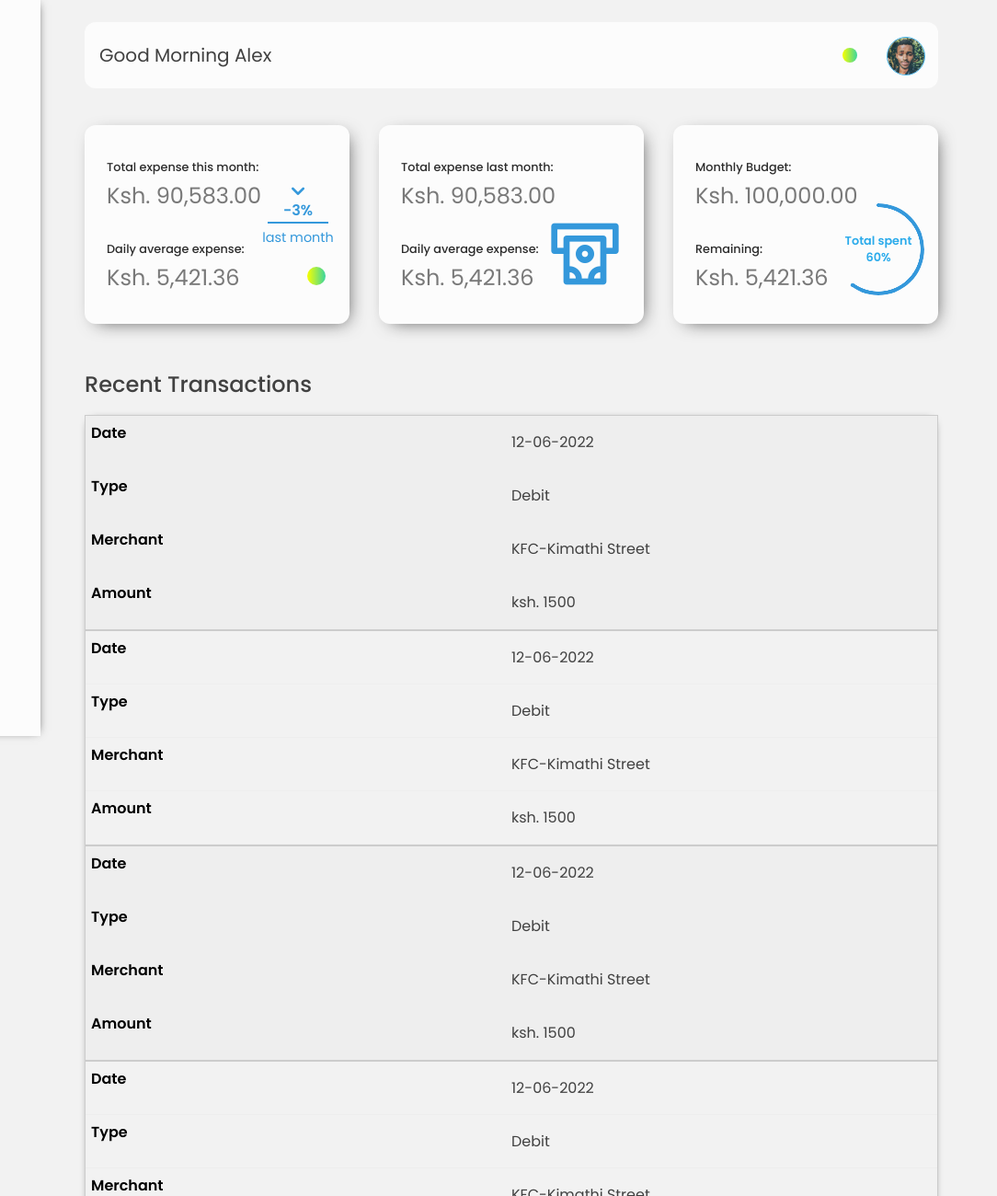
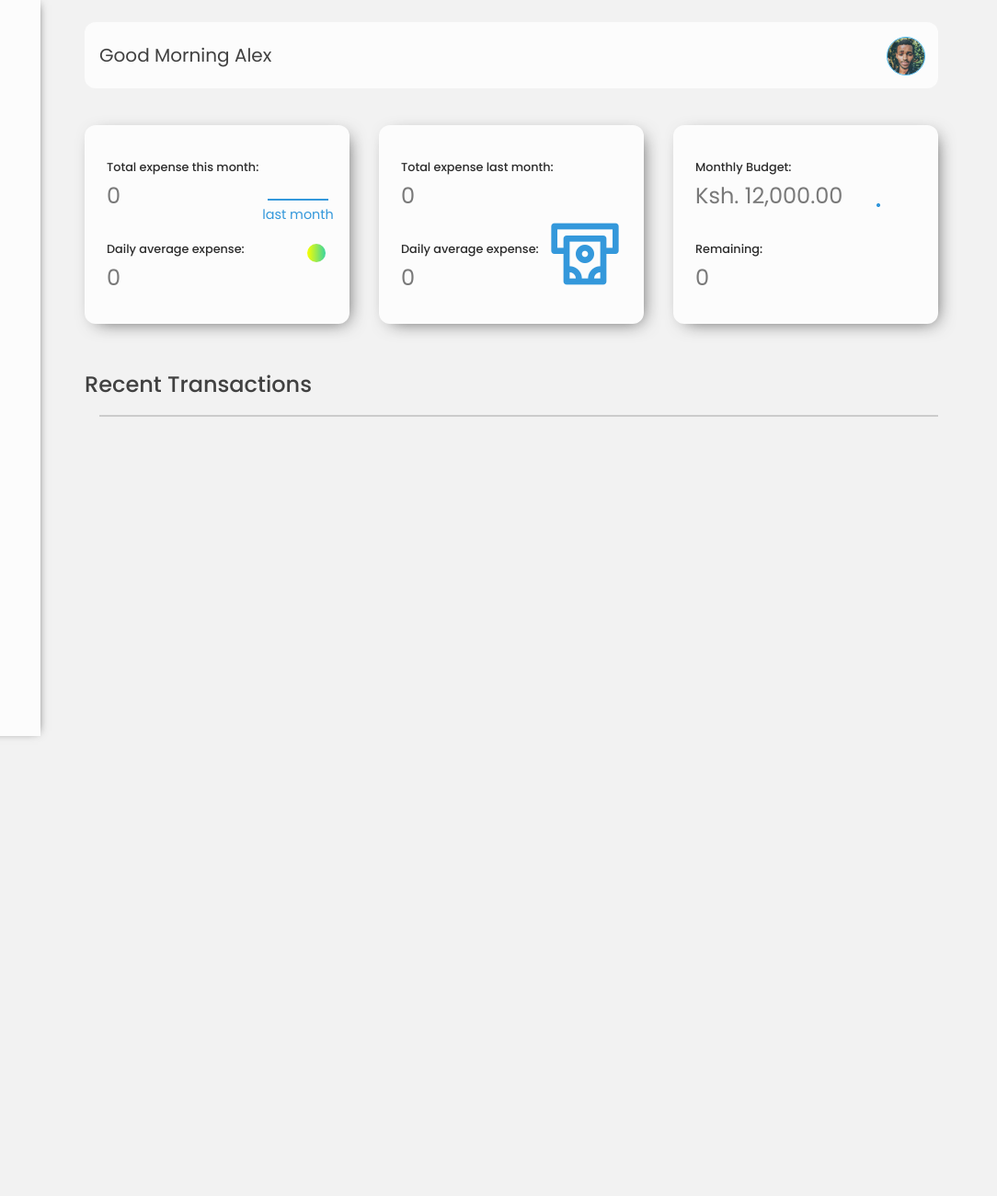
Before and after one commit to Alex-Maina/hazina_fontend, a plain HTML site: page index.html in a window 1280 px wide. Shown: the top 1300 px of the page at 92% size, 196-1280 px from the left. After the commit the page ends 800 px from the top, so only its background shows below. Drawn offline with nearby package versions, Linux system fonts and the light colour scheme.

Commit message:
UI dashboard with backend data

```diff
--- a/index.html
+++ b/index.html
@@ -50,9 +50,9 @@
             <div class="right_section">
 
                 <div class="right_topbar">
-                    <p class="salutation">Good Morning Alex</p>
+                    <p class="salutation">Good <span class="hello">Morning</span> Alex</p>
                     <div class="space"> </div>
-                    <div class="expense_status okay"></div>
+                    <div class="expense_status"></div>
                     <div class="user">
                         <img src="img/mk1.jpg" alt="" class="user_img" title="Alex"/>
                     </div>
@@ -62,15 +62,15 @@
                     <div class="card current_expense">
                         <div class="month">
                             <p class="month_highlight">Total expense this month:</p>
-                            <p class="amount">Ksh. 90,583.00</p>
+                            <p class="amount amt curExp">0</p>
                         </div>
                         <div class="month">
                             <p class="month_highlight">Daily average expense:</p>
-                            <p class="amount">Ksh. 5,421.36</p>
+                            <p class="amount amt curDaily">0</p>
                         </div>
-                        <div class="card_percentage">
-                            <i class="uil uil-angle-down card_percentage-icon"></i>
-                            <span id="current_percentage">-3%</span>
+                        <div class="card_percentage percIndicator hidden">
+                            <i class="uil card_percentage-icon"></i>
+                            <span id="current_percentage"> </span>
                             <hr>
                             <span class="percentage_month">last month</span>
 
@@ -81,11 +81,11 @@
                     <div class="card last_expense">
                         <div class="month">
                             <p class="month_highlight">Total expense last month:</p>
-                            <p class="amount">Ksh. 90,583.00</p>
+                            <p class="amount amt prevExp">0</p>
                         </div>
                         <div class="month">
                             <p class="month_highlight">Daily average expense:</p>
-                            <p class="amount">Ksh. 5,421.36</p>
+                            <p class="amount amt prevDaily">0</p>
                         </div>
                         <div class="card_percentage">
                             <i class="uil uil-money-withdrawal last_month-icon"></i>
@@ -95,16 +95,16 @@
                     <div class="card">
                         <div class="month">
                             <p class="month_highlight">Monthly Budget:</p>
-                            <p class="amount">Ksh. 100,000.00</p>
+                            <p class="amount">Ksh. <span class="budget">12,000.00</span> </p>
                         </div>
                         <div class="month">
-                            <p class="month_highlight">Remaining:</p>
-                            <p class="amount">Ksh. 5,421.36</p>
+                            <p class="month_highlight remaining">Remaining:</p>
+                            <p class="amount amt remainingAmt">0</p>
                         </div>
 
                         <div class="card_percentage piechart">
-                            <div class="pie animate" style="--p:60">
-                                Total spent <span class="pie_percentage"> 60% </span>
+                            <div class="pie animate">
+                                <span class="pie_percentage"> </span>
                             </div>
                         </div>
                     </div>
@@ -114,7 +114,8 @@
         <!--=========================== table ========================-->
                 <div class="table_container">
                     <div class="transaction_header">Recent Transactions</div>
-                    <div class="transaction_table">
+                    <div class="table" style="margin-left:1rem">
+                        <div class="transaction_table hidden">
 
                         <table>
                             <thead>
@@ -125,47 +126,17 @@
                                 <th> Amount </th>
                               </tr>
                             </thead>
-                            <tbody>
+                            <tbody class="transaction_data">
                               <tr>
-                                <td data-column="Date">12-06-2022</td>
-                                <td data-column="Type">Debit</td>
-                                <td data-column="Merchant">KFC-Kimathi Street</td>
-                                <td data-column="Amount">ksh. 1500</td>
+
                               </tr>
-                              <tr>
-                                <td data-column="Date">12-06-2022</td>
-                                <td data-column="Type">Debit</td>
-                                <td data-column="Merchant">KFC-Kimathi Street</td>
-                                <td data-column="Amount">ksh. 1500</td>
-                              </tr>
-                              <tr>
-                                <td data-column="Date">12-06-2022</td>
-                                <td data-column="Type">Debit</td>
-                                <td data-column="Merchant">KFC-Kimathi Street</td>
-                                <td data-column="Amount">ksh. 1500</td>
-                              </tr>
-                              <tr>
-                                <td data-column="Date">12-06-2022</td>
-                                <td data-column="Type">Debit</td>
-                                <td data-column="Merchant">KFC-Kimathi Street</td>
-                                <td data-column="Amount">ksh. 1500</td>
-                              </tr>
-
                             </tbody>
                           </table>
-
+                        </div>
                     </div>
                 </div>
-
-
-
-
-
             </div>
-
         </div>
-
-
-        <script src="" async defer></script>
+        <script src="/js/app.js" async defer></script>
     </body>
 </html>
```
